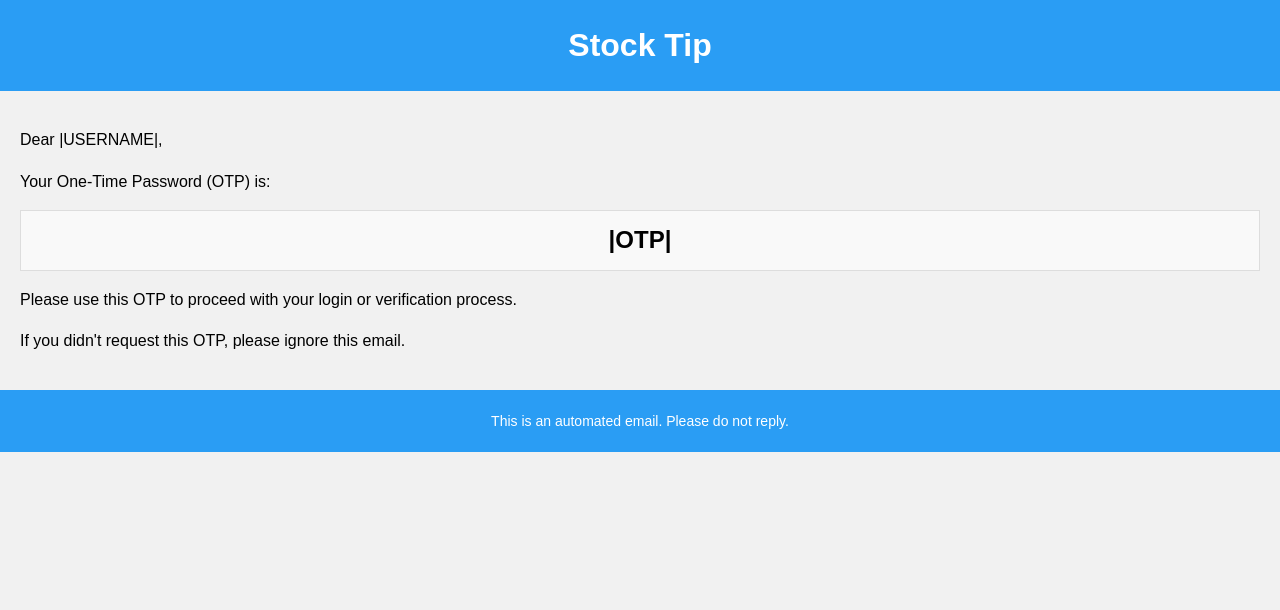
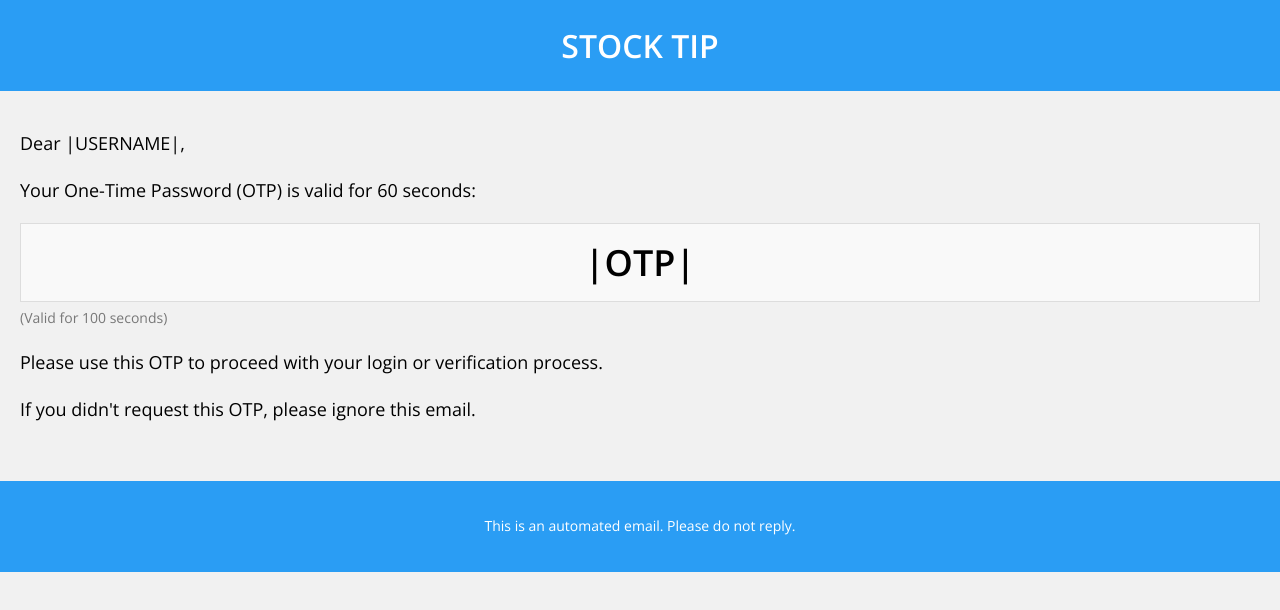
Before and after one commit to jenish009/StockTip, a website: page utils/emailTemplate.html in a window 1280 px wide. Drawn offline with nearby package versions, Linux system fonts and the light colour scheme.

```diff
--- a/utils/emailTemplate.html
+++ b/utils/emailTemplate.html
@@ -1,30 +1,99 @@
 <!DOCTYPE html>
 <html lang="en">
+
 <head>
     <meta charset="UTF-8">
     <meta name="viewport" content="width=device-width, initial-scale=1.0">
     <title>One-Time Password (OTP)</title>
+    <style>
+        body {
+            font-family: 'Open Sans', Arial, sans-serif;
+            line-height: 1.6;
+            margin: 0;
+            padding: 0;
+            background-color: #f1f1f1;
+        }
+
+        .header {
+            background-color: #2a9df4;
+            padding: 20px;
+            text-align: center;
+        }
+
+        .header h1 {
+            color: #fff;
+            margin: 0;
+        }
+
+        .otp-container {
+            padding: 20px;
+        }
+
+        .otp-message {
+            font-size: 18px;
+        }
+
+        .otp-box {
+            background-color: #f9f9f9;
+            border: 1px solid #ddd;
+            padding: 10px;
+            font-size: 36px;
+            font-weight: bold;
+            text-align: center;
+            margin-top: 10px;
+        }
+
+        .otp-validity {
+            font-size: 14px;
+            color: #777;
+            margin-top: 5px;
+        }
+
+        .otp-instruction {
+            font-size: 18px;
+        }
+
+        .footer {
+            background-color: #2a9df4;
+            padding: 20px;
+            text-align: center;
+            color: #fff;
+            font-size: 14px;
+            margin-top: 20px;
+        }
+
+        /* Responsive styles */
+        @media screen and (max-width: 600px) {
+            .otp-box {
+                font-size: 28px;
+            }
+        }
+    </style>
+    <link href="https://fonts.googleapis.com/css2?family=Open+Sans:wght@400;600&display=swap" rel="stylesheet">
 </head>
-<body style="font-family: Arial, sans-serif; line-height: 1.6; margin: 0; padding: 0; background-color: #f1f1f1;">
 
-    <div style="background-color: #2a9df4; padding: 20px; text-align: center;">
-        <h1 style="color: #fff; margin: 0;">Stock Tip</h1>
+<body>
+
+    <div class="header">
+        <h1>STOCK TIP</h1>
     </div>
 
-    <div style="padding: 20px;">
-        <p style="font-size: 16px;">Dear |USERNAME|,</p>
-        <p style="font-size: 16px;">Your One-Time Password (OTP) is:</p>
-        <div style="background-color: #f9f9f9; border: 1px solid #ddd; padding: 10px; font-size: 24px; font-weight: bold; text-align: center;">
+    <div class="otp-container">
+        <p class="otp-message">Dear |USERNAME|,</p>
+        <p class="otp-message">Your One-Time Password (OTP) is valid for 60 seconds:</p>
+        <div class="otp-box">
             <!-- Place your generated OTP here -->
             |OTP|
         </div>
-        <p style="font-size: 16px;">Please use this OTP to proceed with your login or verification process.</p>
-        <p style="font-size: 16px;">If you didn't request this OTP, please ignore this email.</p>
+        <p class="otp-validity">(Valid for 100 seconds)</p>
+        <p class="otp-instruction">Please use this OTP to proceed with your login or verification process.</p>
+        <p class="otp-instruction">If you didn't request this OTP, please ignore this email.</p>
     </div>
 
-    <div style="background-color: #2a9df4; padding: 20px; text-align: center;">
-        <p style="font-size: 14px; color: #fff; margin: 0;">This is an automated email. Please do not reply.</p>
+    <div class="footer">
+        <p>This is an automated email. Please do not reply.</p>
     </div>
 
 </body>
+
 </html>
```
